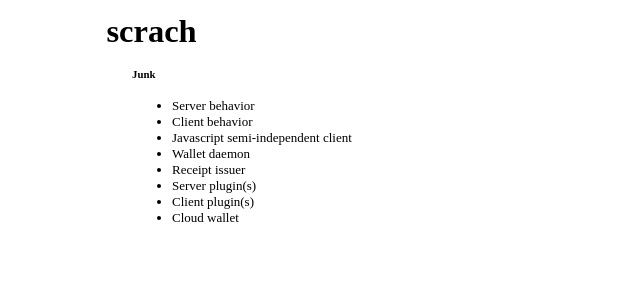
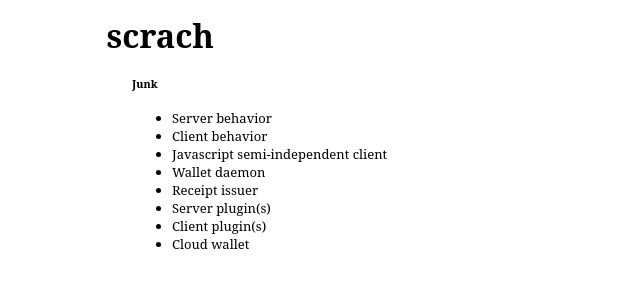
Before and after one commit to erikpukinskis/direct-monetization-static, a Jekyll site: the page built from junk.markdown, in a window 1280 px wide. Shown: the top 300 px of the page, without its empty margins (0-640 px from the left). Built offline with Jekyll 4.4.1, drawn with Linux system fonts in a browser that asks for light colours.

Commit message:
use serif font

```diff
--- a/assets/main.scss
+++ b/assets/main.scss
@@ -10,7 +10,7 @@ $secondary-font-color: {{ site.site_colors.secondary_font }};
 $tertiary-font-color: {{ site.site_colors.tertiary_font }};
 
 $heading-font: 'sans-serif';
-$content-font: 'sans-serif';
+$content-font: 'serif';
 $code-font: 'monospace';
 
 @import "master";
```
